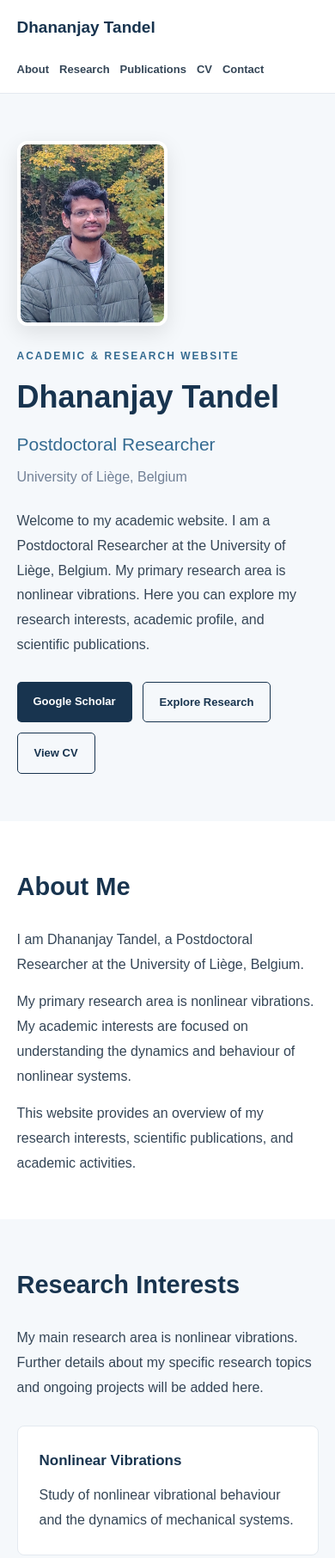
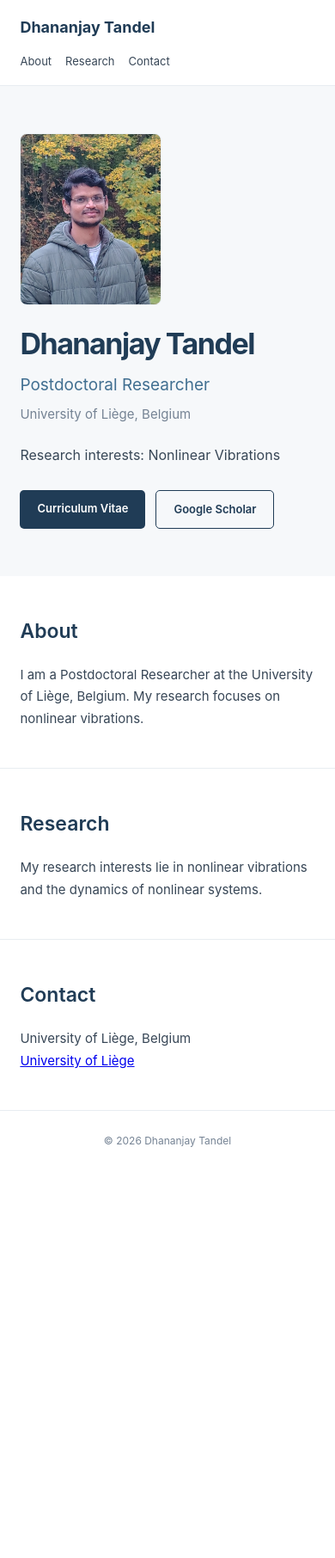
Before and after one commit to ddtandel/ddtandel.github.io, a plain HTML site: page index.html in a window 390 px wide. Shown: the top 1812 px of the page at 86% size. After the commit the page ends 1363 px from the top, so only its background shows below. Drawn offline with Linux system fonts and the light colour scheme.

Commit message:
index.html

```diff
--- a/index.html
+++ b/index.html
@@ -5,19 +5,18 @@
 <meta charset="UTF-8">
 <meta name="viewport" content="width=device-width, initial-scale=1.0">
 
-<title>Dhananjay Tandel | Academic Website</title>
-
+<title>Dhananjay Tandel | Researcher</title>
 <meta name="description" content="Academic website of Dhananjay Tandel, Postdoctoral Researcher at the University of Liège, Belgium.">
 
 <style>
 :root {
-  --navy: #18344f;
-  --blue: #356b91;
-  --light: #f5f8fb;
-  --text: #354657;
-  --muted: #718096;
-  --border: #e4eaf0;
-  --white: #ffffff;
+  --navy: #203c56;
+  --blue: #416f91;
+  --text: #374656;
+  --muted: #758394;
+  --background: #ffffff;
+  --light: #f6f8fa;
+  --border: #e8edf1;
 }
 
 * {
@@ -31,33 +30,21 @@ html {
 }
 
 body {
-  font-family: Arial, sans-serif;
+  font-family: -apple-system, BlinkMacSystemFont,
+    "Segoe UI", Arial, sans-serif;
+  background: var(--background);
   color: var(--text);
-  line-height: 1.8;
-}
-
-a {
-  color: var(--blue);
-  text-decoration: none;
-}
-
-a:hover {
-  text-decoration: underline;
+  line-height: 1.7;
 }
 
 .container {
-  width: min(1050px, 90%);
+  max-width: 900px;
+  width: 88%;
   margin: auto;
 }
 
-/* Navigation */
-
 header {
-  background: white;
   border-bottom: 1px solid var(--border);
-  position: sticky;
-  top: 0;
-  z-index: 10;
 }
 
 nav {
@@ -65,106 +52,101 @@ nav {
   display: flex;
   justify-content: space-between;
   align-items: center;
-  gap: 20px;
 }
 
 .logo {
+  font-size: 18px;
+  font-weight: 650;
   color: var(--navy);
-  font-size: 19px;
-  font-weight: bold;
+  text-decoration: none;
 }
 
 .nav-links {
   display: flex;
-  flex-wrap: wrap;
-  gap: 20px;
+  gap: 24px;
 }
 
 .nav-links a {
+  font-size: 13px;
   color: var(--text);
-  font-size: 13px;
-  font-weight: bold;
+  text-decoration: none;
 }
 
-/* Homepage */
+.nav-links a:hover {
+  color: var(--blue);
+}
 
 .hero {
+  padding: 100px 0 90px;
   background: var(--light);
-  padding: 85px 0;
 }
 
-.hero-layout {
+.profile {
   display: flex;
   align-items: center;
   gap: 55px;
 }
 
-.hero-content {
-  flex: 1;
-}
-
-.eyebrow {
-  color: var(--blue);
-  text-transform: uppercase;
-  letter-spacing: 2px;
-  font-size: 12px;
-  font-weight: bold;
+.profile-photo {
+  width: 205px;
+  height: 245px;
+  object-fit: cover;
+  object-position: center;
+  border-radius: 8px;
+  border: 1px solid var(--border);
 }
 
 h1 {
   color: var(--navy);
-  font-size: clamp(36px, 5vw, 55px);
+  font-size: clamp(34px, 5vw, 46px);
+  font-weight: 650;
+  letter-spacing: -1.5px;
   line-height: 1.2;
-  margin: 15px 0;
+  margin-bottom: 12px;
 }
 
-.subtitle {
+.position {
+  font-size: 19px;
   color: var(--blue);
-  font-size: 21px;
 }
 
-.affiliation {
+.institution {
   color: var(--muted);
-  margin-top: 5px;
+  font-size: 15px;
+  margin-top: 4px;
 }
 
-.hero-description {
+.research {
   margin-top: 22px;
-  max-width: 650px;
-}
-
-.profile-photo {
-  width: 220px;
-  height: 270px;
-  object-fit: cover;
-  border-radius: 12px;
-  border: 4px solid white;
-  box-shadow: 0 8px 25px rgba(0,0,0,0.10);
+  font-size: 16px;
 }
 
 .buttons {
   display: flex;
   flex-wrap: wrap;
   gap: 12px;
-  margin-top: 28px;
+  margin-top: 27px;
 }
 
 .button {
   display: inline-block;
-  padding: 11px 19px;
+  padding: 10px 20px;
   border-radius: 5px;
   font-size: 13px;
-  font-weight: bold;
+  font-weight: 600;
+  text-decoration: none;
+  transition: 0.2s;
 }
 
-.primary {
+.button-primary {
   background: var(--navy);
   color: white;
 }
 
-.secondary {
+.button-secondary {
   border: 1px solid var(--navy);
   color: var(--navy);
+  background: transparent;
 }
 
 .button:hover {
@@ -172,121 +154,61 @@ h1 {
   text-decoration: none;
 }
 
-/* Sections */
-
 section {
-  padding: 70px 0;
-  scroll-margin-top: 80px;
+  padding: 65px 0;
+  border-bottom: 1px solid var(--border);
+  scroll-margin-top: 30px;
 }
 
-section:nth-of-type(even) {
-  background: var(--light);
+h2 {
+  font-size: 23px;
+  color: var(--navy);
+  margin-bottom: 18px;
+  font-weight: 600;
 }
 
-.section-title {
-  color: var(--navy);
-  font-size: 29px;
-  margin-bottom: 22px;
-}
-
-.section-text {
-  max-width: 800px;
-}
-
-/* Research cards */
-
-.research-grid {
-  display: grid;
-  grid-template-columns: repeat(auto-fit, minmax(230px, 1fr));
-  gap: 20px;
-  margin-top: 30px;
-}
-
-.research-card {
-  background: white;
-  border: 1px solid var(--border);
-  border-radius: 8px;
-  padding: 25px;
-}
-
-.research-card h3 {
-  color: var(--navy);
-  margin-bottom: 10px;
-  font-size: 17px;
-}
-
-/* CV */
-
-.cv-box {
-  background: white;
-  border: 1px solid var(--border);
-  border-radius: 9px;
-  padding: 28px;
-  max-width: 650px;
-  margin-top: 25px;
-}
-
-.cv-box h3 {
-  color: var(--navy);
-  margin-bottom: 10px;
-}
-
-/* Publications */
-
-.publication-box {
-  background: white;
-  border-left: 4px solid var(--blue);
-  padding: 22px;
-  margin-top: 22px;
-}
-
-/* Contact */
-
-.contact-box {
-  background: var(--light);
-  padding: 25px;
-  border-radius: 8px;
-  margin-top: 20px;
+section p {
+  max-width: 750px;
+  font-size: 15px;
 }
 
 footer {
-  background: var(--navy);
-  color: white;
-  padding: 28px 0;
+  padding: 25px 0;
+  color: var(--muted);
+  font-size: 12px;
   text-align: center;
-  font-size: 13px;
 }
 
-/* Mobile */
-
-@media(max-width: 700px) {
+@media(max-width: 650px) {
   nav {
     flex-direction: column;
-    padding: 15px 0;
     align-items: flex-start;
+    padding: 17px 0;
+    gap: 12px;
   }
 
   .nav-links {
-    gap: 12px;
+    gap: 16px;
+    flex-wrap: wrap;
   }
 
   .hero {
     padding: 55px 0;
   }
 
-  .hero-layout {
+  .profile {
     flex-direction: column-reverse;
     align-items: flex-start;
     gap: 25px;
   }
 
   .profile-photo {
-    width: 175px;
-    height: 215px;
+    width: 165px;
+    height: 200px;
   }
 
   section {
-    padding: 50px 0;
+    padding: 45px 0;
   }
 }
 </style>
@@ -294,76 +216,55 @@ footer {
 
 <body>
 
-<!-- NAVIGATION -->
-
 <header>
   <div class="container">
     <nav>
-
       <a href="#" class="logo">Dhananjay Tandel</a>
 
       <div class="nav-links">
         <a href="#about">About</a>
         <a href="#research">Research</a>
-<a href="#publications">Publications</a>
-<a href="#cv">CV</a>
         <a href="#contact">Contact</a>
       </div>
-
     </nav>
   </div>
 </header>
 
-
-<!-- HOMEPAGE -->
+<main>
 
 <div class="hero">
   <div class="container">
+    <div class="profile">
 
-<div class="hero-layout">
-
-<div class="hero-content">
-
-<p class="eyebrow">Academic & Research Website</p>
-
+      <div>
         <h1>Dhananjay Tandel</h1>
 
-<p class="subtitle">
+        <p class="position">
           Postdoctoral Researcher
         </p>
 
-<p class="affiliation">
+        <p class="institution">
           University of Liège, Belgium
         </p>
 
-<p class="hero-description">
-Welcome to my academic website. I am a Postdoctoral
-Researcher at the University of Liège, Belgium.
-My primary research area is nonlinear vibrations.
-Here you can explore my research interests,
-academic profile, and scientific publications.
+        <p class="research">
+          Research interests: Nonlinear Vibrations
         </p>
 
         <div class="buttons">
+          <a class="button button-primary"
+             href="Dhananjay_Tandel_CV.pdf"
+             target="_blank">
+            Curriculum Vitae
+          </a>
 
-<a class="button primary"
+          <a class="button button-secondary"
              href="https://scholar.google.com/citations?hl=en&user=JMMW-RQAAAAJ"
-target="_blank" rel="noopener noreferrer">
+             target="_blank"
+             rel="noopener noreferrer">
             Google Scholar
           </a>
-
-<a class="button secondary" href="#research">
-Explore Research
-</a>
-
-<a class="button secondary"
-href="Dhananjay_Tandel_CV.pdf"
-target="_blank">
-View CV
-</a>
-
         </div>
-
       </div>
 
       <img
@@ -375,230 +276,47 @@ class="profile-photo">
   </div>
 </div>
 
-
-<!-- ABOUT -->
-
 <section id="about">
   <div class="container">
-
-<h2 class="section-title">About Me</h2>
-
-<div class="section-text">
-
+    <h2>About</h2>
     <p>
-I am Dhananjay Tandel, a Postdoctoral Researcher
-at the University of Liège, Belgium.
+      I am a Postdoctoral Researcher at the University
+      of Liège, Belgium. My research focuses on
+      nonlinear vibrations.
     </p>
-
-<p style="margin-top:15px;">
-My primary research area is nonlinear vibrations.
-My academic interests are focused on understanding
-the dynamics and behaviour of nonlinear systems.
-</p>
-
-<p style="margin-top:15px;">
-This website provides an overview of my research
-interests, scientific publications, and academic
-activities.
-</p>
-
-</div>
   </div>
 </section>
 
-
-<!-- RESEARCH -->
-
 <section id="research">
   <div class="container">
-
-<h2 class="section-title">Research Interests</h2>
-
-<p class="section-text">
-My main research area is nonlinear vibrations.
-Further details about my specific research topics
-and ongoing projects will be added here.
+    <h2>Research</h2>
+    <p>
+      My research interests lie in nonlinear vibrations
+      and the dynamics of nonlinear systems.
     </p>
-
-<div class="research-grid">
-
-<div class="research-card">
-<h3>Nonlinear Vibrations</h3>
-<p>
-Study of nonlinear vibrational behaviour
-and the dynamics of mechanical systems.
-</p>
-</div>
-
-<div class="research-card">
-<h3>Nonlinear Dynamics</h3>
-<p>
-Research into the behaviour and response
-of nonlinear dynamical systems.
-</p>
-</div>
-
-<div class="research-card">
-<h3>Research Projects</h3>
-<p>
-Information about ongoing and completed
-research projects will be presented here.
-</p>
-</div>
-
-</div>
   </div>
 </section>
 
-
-<!-- PUBLICATIONS -->
-
-<section id="publications">
+<section id="contact">
   <div class="container">
-
-<h2 class="section-title">Publications</h2>
-
-<p class="section-text">
-For my scientific publications, journal articles,
-conference papers, and citation information,
-please visit my Google Scholar profile.
+    <h2>Contact</h2>
+    <p>
+      University of Liège, Belgium
     </p>
-
-<div class="publication-box">
-
-<h3>Google Scholar Profile</h3>
-
     <p>
-Explore my academic publications and research
-contributions through my Google Scholar profile.
-</p>
-
-<p style="margin-top:15px;">
-<a href="https://scholar.google.com/citations?hl=en&user=JMMW-RQAAAAJ"
-target="_blank" rel="noopener noreferrer">
-View my publications →
+      <a href="https://www.uliege.be/"
+         target="_blank"
+         rel="noopener noreferrer">
+        University of Liège
       </a>
     </p>
-
-</div>
   </div>
 </section>
 
-
-<!-- CV -->
-
-<section id="cv">
-<div class="container">
-
-<h2 class="section-title">Curriculum Vitae</h2>
-
-<p class="section-text">
-For details about my academic background,
-research experience, and professional activities,
-please consult my Curriculum Vitae.
-</p>
-
-<div class="cv-box">
-
-<h3>Academic Curriculum Vitae</h3>
-
-<p>
-Dhananjay Tandel
-<br>
-Postdoctoral Researcher
-<br>
-University of Liège, Belgium
-</p>
-
-<div class="buttons">
-
-<a class="button primary"
-href="Dhananjay_Tandel_CV.pdf"
-target="_blank">
-View CV
-</a>
-
-</div>
-</div>
-</div>
-</section>
-
-
-<!-- AFFILIATION -->
-
-<section id="affiliation">
-<div class="container">
-
-<h2 class="section-title">Academic Affiliation</h2>
-
-<p>
-<strong>University of Liège</strong>
-<br>
-Belgium
-</p>
-
-<p style="margin-top:15px;">
-<a href="https://www.uliege.be/"
-target="_blank" rel="noopener noreferrer">
-University of Liège official website →
-</a>
-</p>
-
-</div>
-</section>
-
-
-<!-- CONTACT -->
-
-<section id="contact">
-<div class="container">
-
-<h2 class="section-title">Contact</h2>
-
-<p>
-For academic discussions and research-related
-communications, please connect through my
-academic profile.
-</p>
-
-<div class="contact-box">
-
-<p><strong>Name:</strong> Dhananjay Tandel</p>
-
-<p><strong>Position:</strong> Postdoctoral Researcher</p>
-
-<p><strong>Institution:</strong> University of Liège, Belgium</p>
-
-<p>
-<strong>Google Scholar:</strong>
-<a href="https://scholar.google.com/citations?hl=en&user=JMMW-RQAAAAJ"
-target="_blank" rel="noopener noreferrer">
-Academic Profile
-</a>
-</p>
-
-<!-- Add your professional email here when ready -->
-
-</div>
-</div>
-</section>
-
-
-<!-- FOOTER -->
+</main>
 
 <footer>
-<div class="container">
-
-<p>
-© <span id="year"></span> Dhananjay Tandel.
-All rights reserved.
-</p>
-
-<p>
-Academic Website | University of Liège, Belgium
-</p>
-
-</div>
+  © <span id="year"></span> Dhananjay Tandel
 </footer>
 
 <script>
```
Lines whose indentation alone changed are shown as unchanged.
